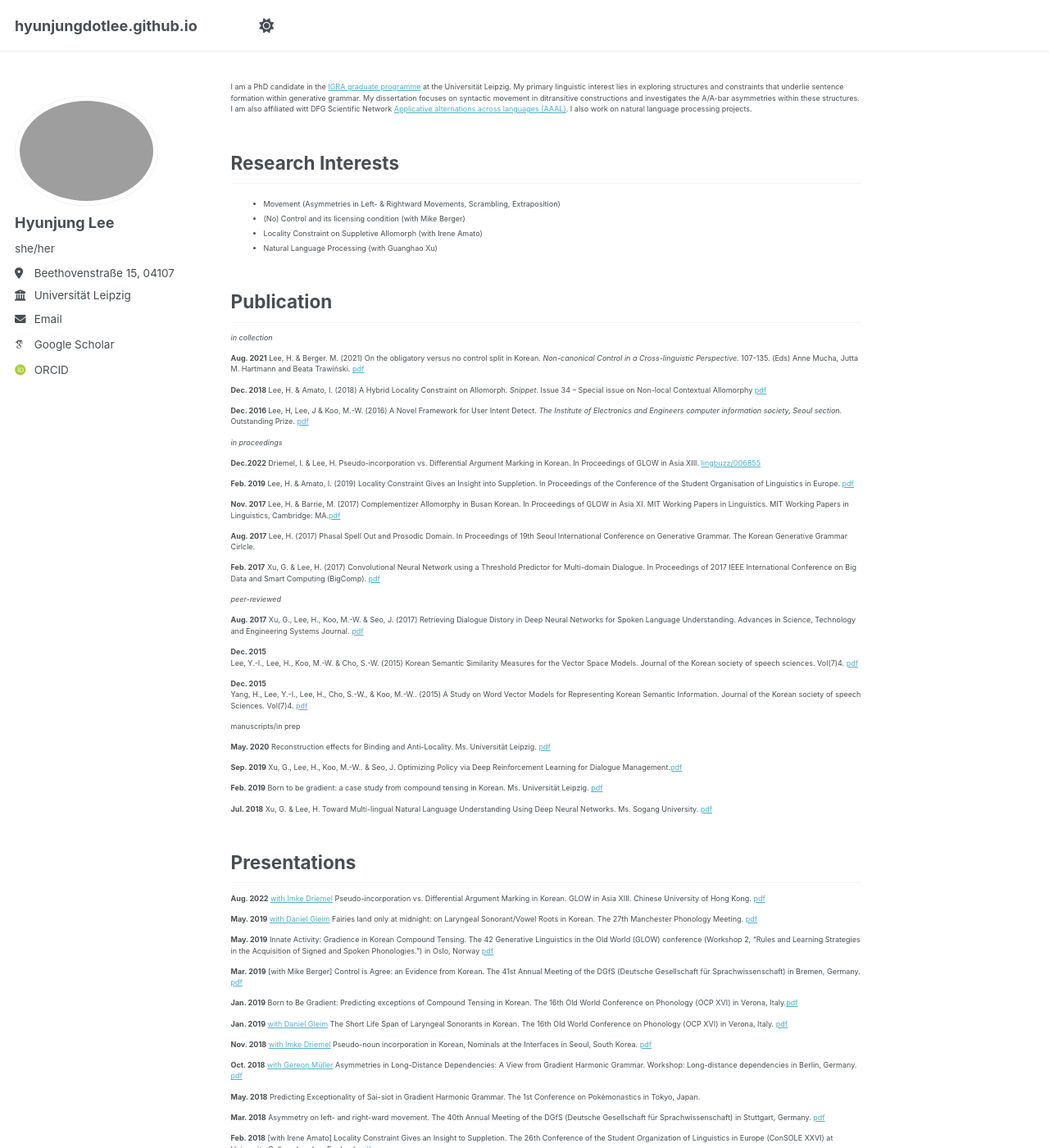
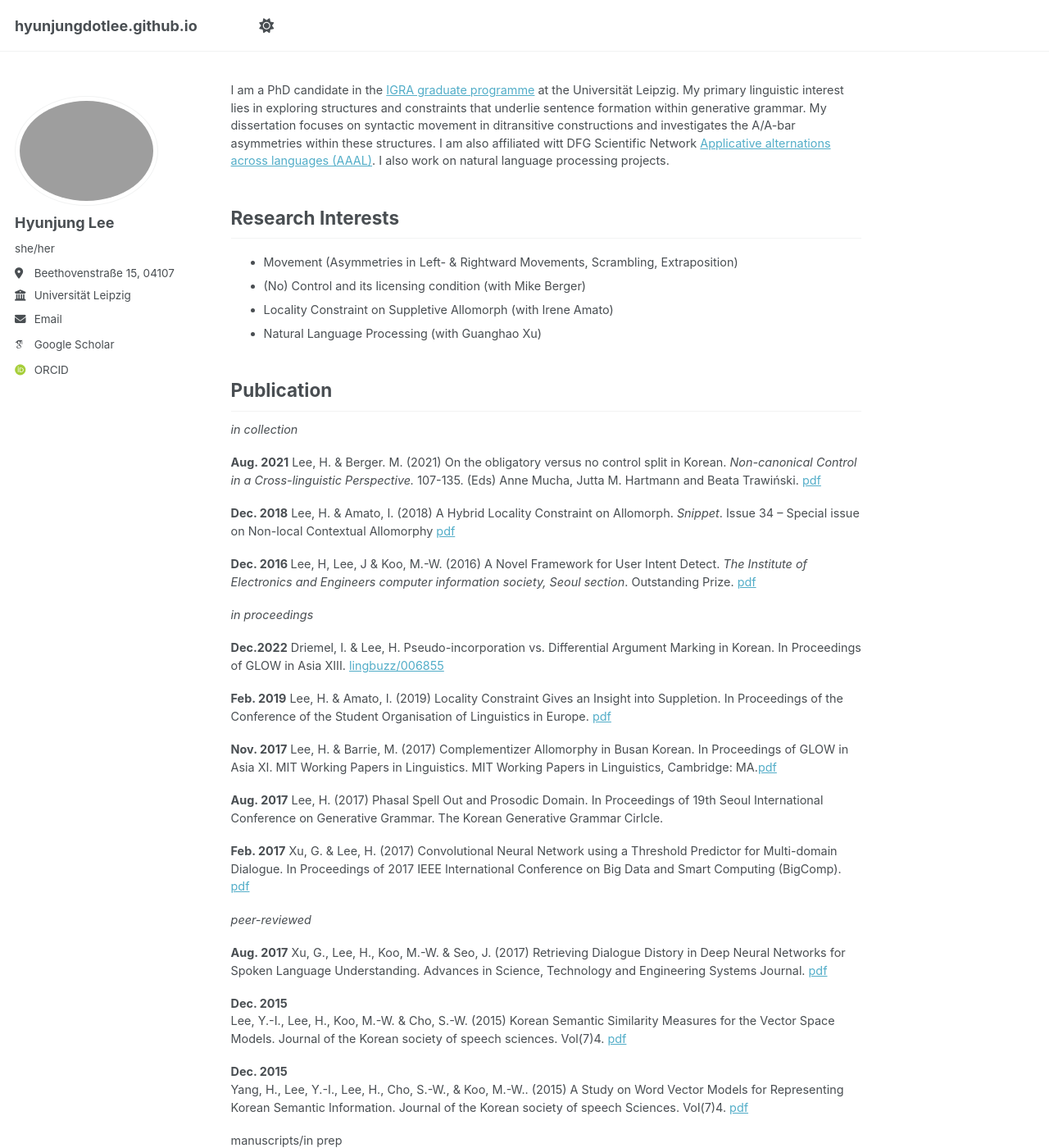
Before and after one commit to hyunjungdotlee/hyunjungdotlee.github.io, a Jekyll site: the page built from _pages/about.md, in a window 1280 px wide and 1400 px high. Shown: the whole window at 82% size. Built offline with Jekyll 4.4.1, drawn with Linux system fonts in a browser that asks for light colours; some web fonts are replaced; a script that is not in the unit is left out.

Commit message:
Update _page.scss

```diff
--- a/_sass/layout/_page.scss
+++ b/_sass/layout/_page.scss
@@ -56,7 +56,7 @@
   }
 
   p, li, dl {
-    font-size: 0.5em;
+    font-size: 0.8em;
   }
 
   /* paragraph indents */
@@ -151,10 +151,10 @@
     }
 
     .page__title {
-      font-size: $type-size-4;
+      font-size: $type-size-5;
 
       @include breakpoint($small) {
-        font-size: $type-size-3;
+        font-size: $type-size-5;
       }
     }
   }
@@ -242,7 +242,7 @@
 
 .page__meta-title {
   margin-bottom: 10px;
-  font-size: $type-size-6;
+  font-size: $type-size-5;
   text-transform: uppercase;
 }
 
```
